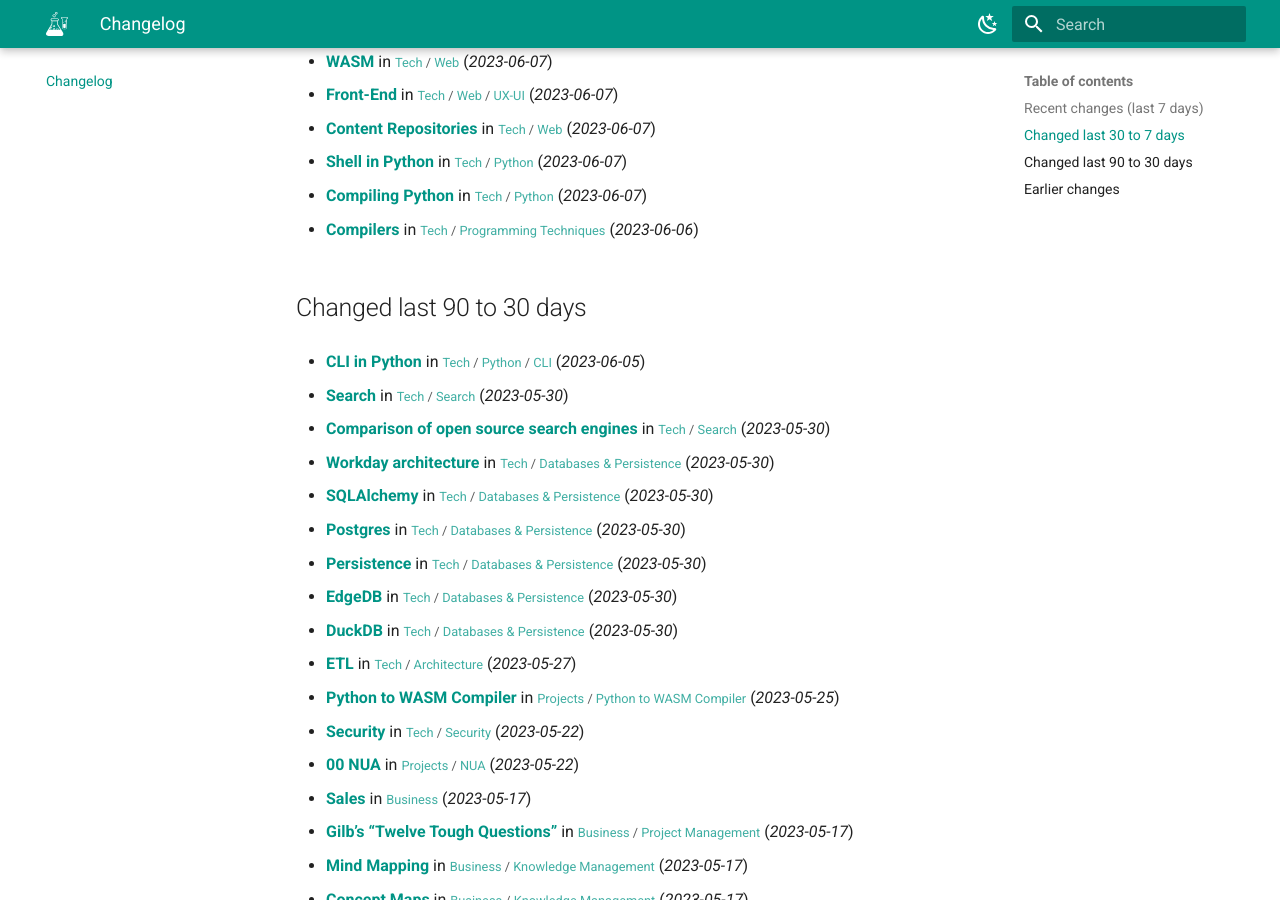
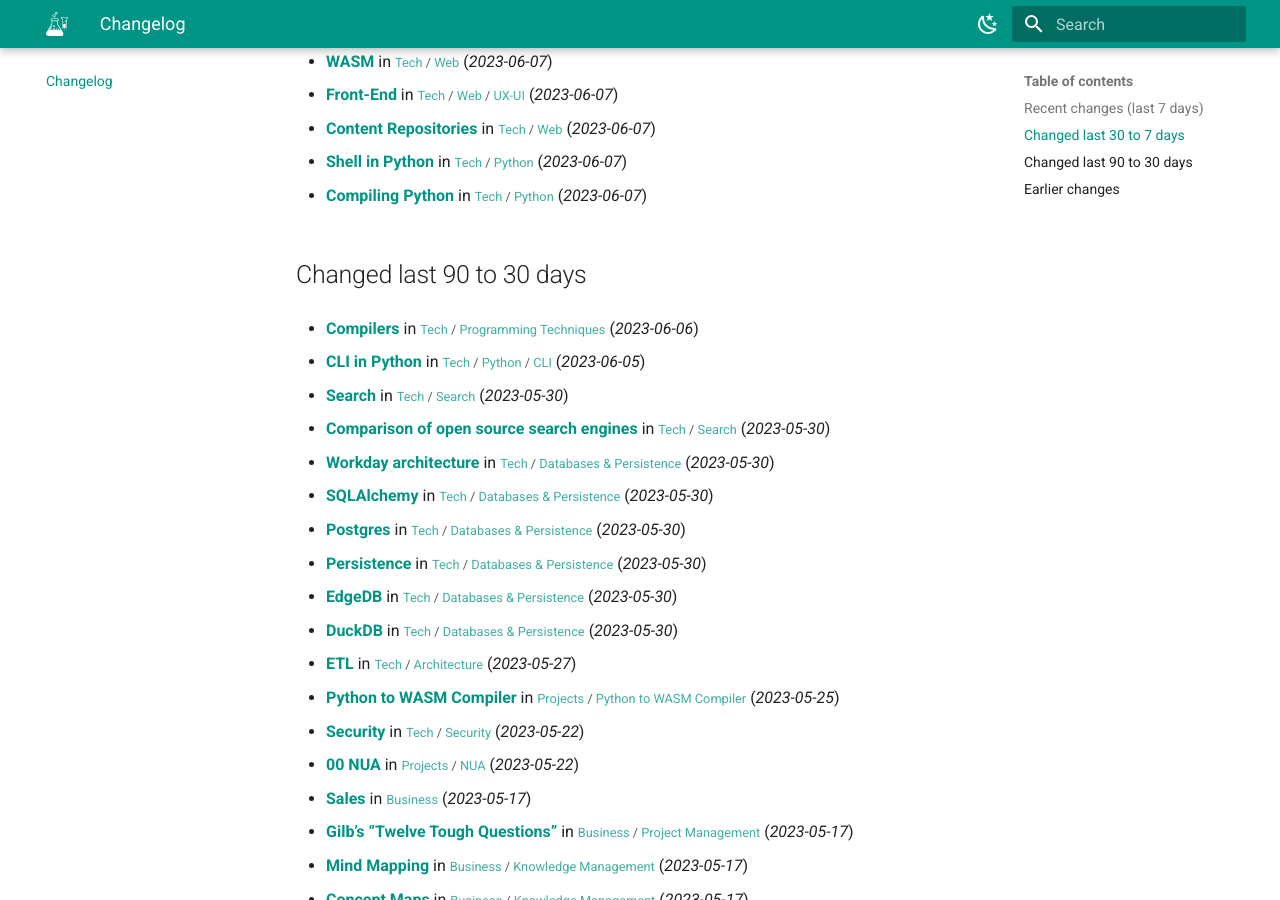
Before and after one commit to abilian/lab.abilian.com, an MkDocs documentation site: the page built from docs/changelog.md, in a window 1280 px wide and 900 px high, scrolled down 657 px. Built offline with MkDocs 1.6.1 and Material for MkDocs 9.7.7, drawn with Linux system fonts in a browser that asks for light colours; comment, search, counter and statistics services are not loaded.

Commit message:
Update content

```diff
--- a/docs/changelog.md
+++ b/docs/changelog.md
@@ -36,11 +36,11 @@
 
 - **[Compiling Python](/Tech/Python/Compiling Python/)** in <small>[Tech](/Tech/00 Technology/) / [Python](/Tech/Python/(Pretty) tables in Python/)</small> (*2023-06-07*)
 
-- **[Compilers](/Tech/Programming Techniques/Compilers/)** in <small>[Tech](/Tech/00 Technology/) / [Programming Techniques](/Tech/Programming Techniques/Assertions/)</small> (*2023-06-06*)
-
 
 
 ## Changed last 90 to 30 days
+
+- **[Compilers](/Tech/Programming Techniques/Compilers/)** in <small>[Tech](/Tech/00 Technology/) / [Programming Techniques](/Tech/Programming Techniques/Assertions/)</small> (*2023-06-06*)
 
 - **[CLI in Python](/Tech/Python/CLI/CLI in Python/)** in <small>[Tech](/Tech/00 Technology/) / [Python](/Tech/Python/(Pretty) tables in Python/) / [CLI](/Tech/Python/CLI/Argparse/)</small> (*2023-06-05*)
 
```
